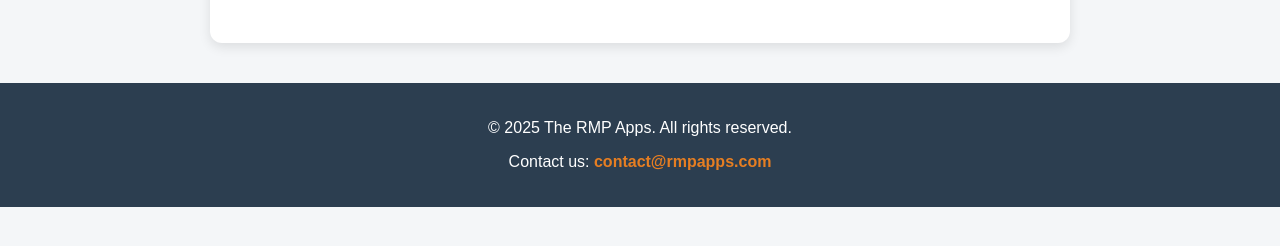
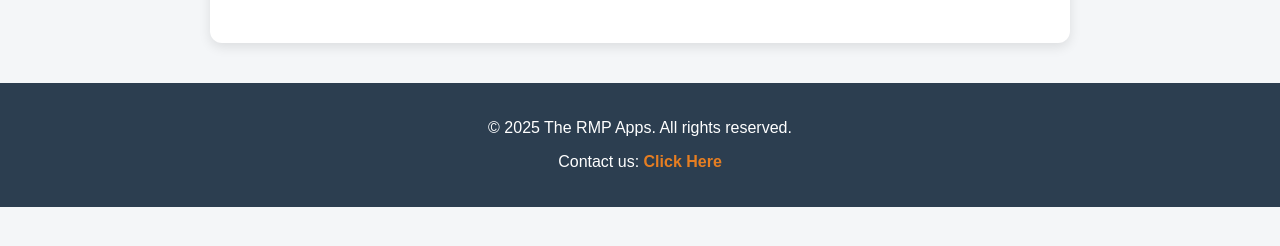
Before and after one commit to TheRMPApps/thermpapps.github.io, a plain HTML site: page privacy.html in a window 1280 px wide. Shown: the part 242-488 px from the top of the page. Drawn offline with Linux system fonts and the light colour scheme.

Commit message:
Update privacy.html

```diff
--- a/privacy.html
+++ b/privacy.html
@@ -27,7 +27,7 @@
 
 <footer>
     <p>© 2025 The RMP Apps. All rights reserved.</p>
-    <p>Contact us: <a href="mailto:contact@rmpapps.com">contact@rmpapps.com</a></p>
+    <p>Contact us: <a href="https://forms.gle/4ZpQdP6Q9nsfBSA18">Click Here</a></p>
 </footer>
 
 </body>
```
